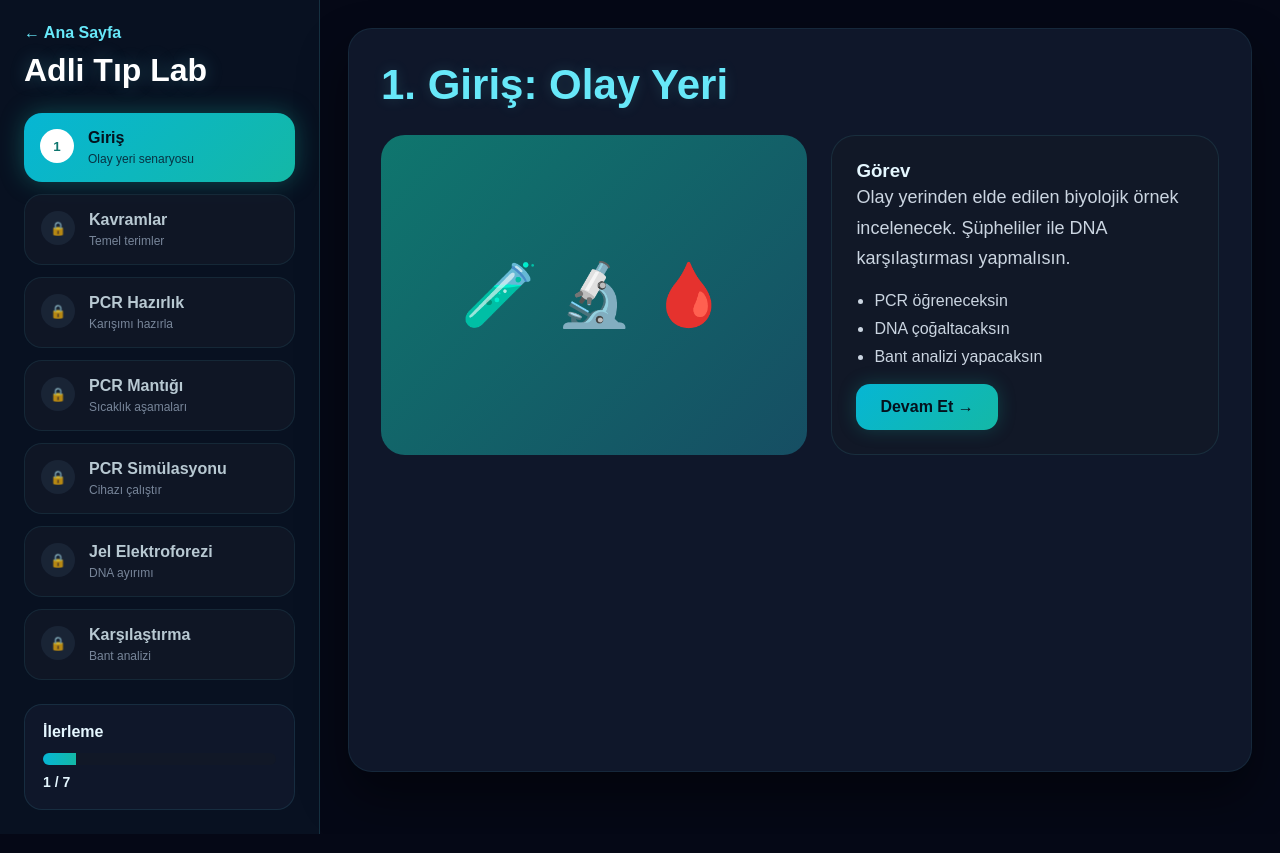
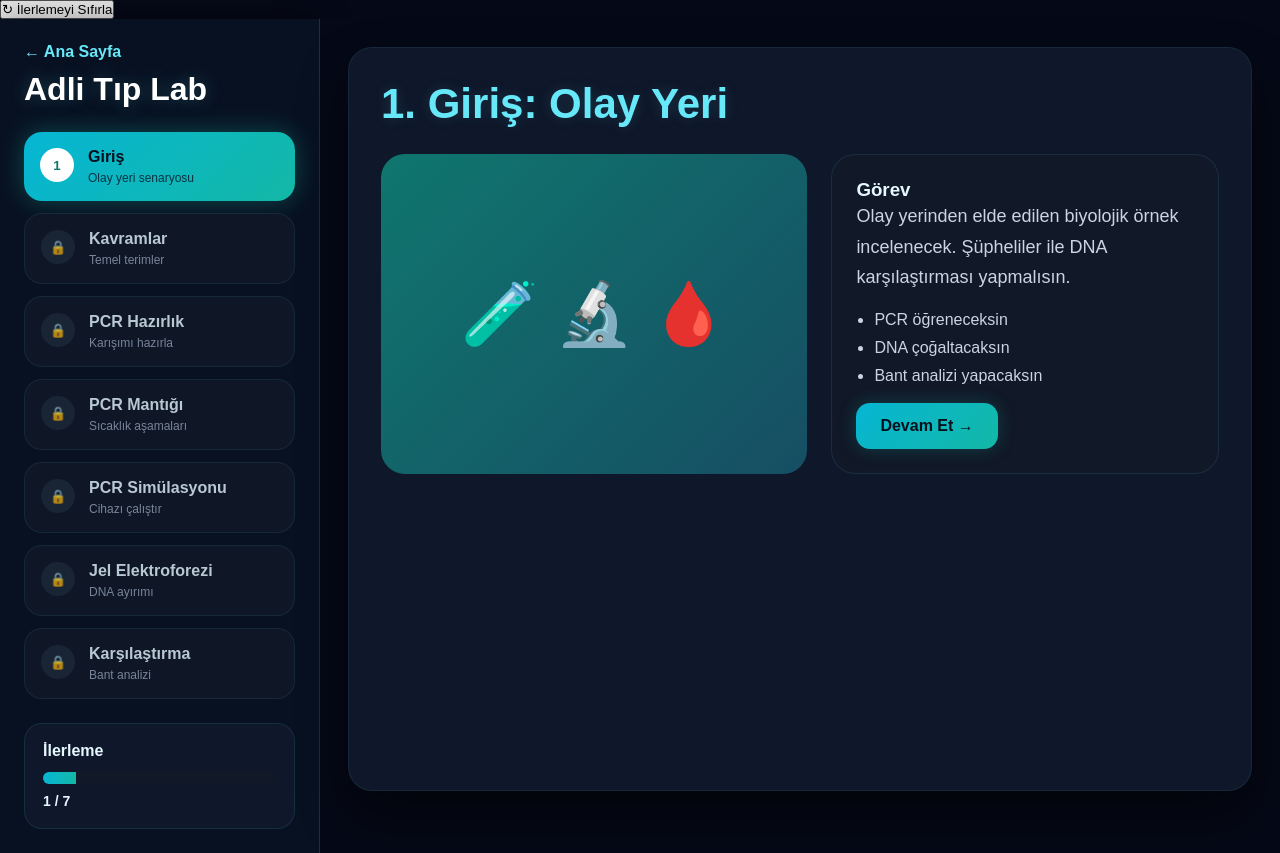
Before and after one commit to Bedirhan7171/BioWebLab, a plain HTML site: page pages/adli-tip.html in a window 1280 px wide. Drawn offline with Linux system fonts and the light colour scheme.

Commit message:
Add module-specific reset progress button

```diff
--- a/pages/adli-tip.html
+++ b/pages/adli-tip.html
@@ -7,6 +7,8 @@
 <link rel="stylesheet" href="adli-tip.css">
 </head>
 <body>
+<button class="reset-progress-btn" id="resetProgressBtn" type="button" title="Bu modüldeki ilerlemeyi sıfırla">↻ İlerlemeyi Sıfırla</button>
+
 
 <div class="app">
 
```
